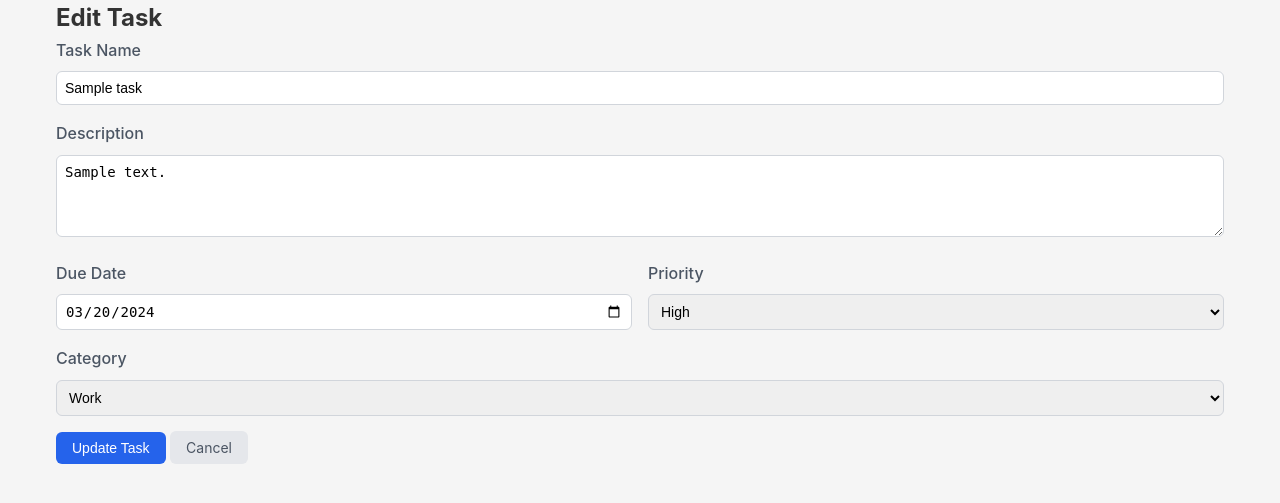
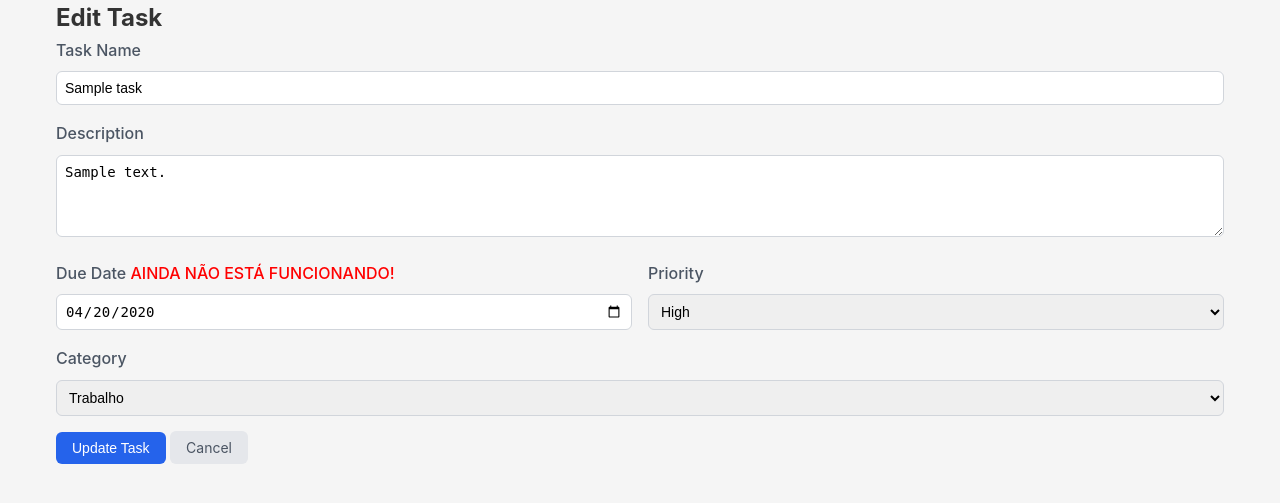
Before and after one commit to JonasSJesus/TodoOnWeb, a PHP site: template view/edit-task.php in a window 1280 px wide. Shown: the part 103-606 px from the top of the page. Run offline with PHP 8.4, Linux system fonts and the light colour scheme; the visitor is signed in with stand-in values (Sample User, id 1); the template is opened without the code that fills it: most values are stand-ins (such as "Sample title", 1, 10 or a date in 2020).

Commit message:
trabalhando no update de tasks & algumas mudanças de estilos

```diff
--- a/public/css/styles.css
+++ b/public/css/styles.css
@@ -214,15 +214,15 @@ nav {
     border-left: 4px solid transparent;
 }
 
-.task-card.priority-high {
+.task-card.priority-3 {
     border-left-color: #dc2626;
 }
 
-.task-card.priority-medium {
+.task-card.priority-2 {
     border-left-color: #f59e0b;
 }
 
-.task-card.priority-low {
+.task-card.priority-1{
     border-left-color: #10b981;
 }
 
--- a/src/Controller/AuthController.php
+++ b/src/Controller/AuthController.php
@@ -117,6 +117,8 @@ class AuthController
 
         if(in_array($path, $admin_router) && !$this->isAdmin()){
             echo "Somente admin pode entrar aqui!";
+            echo "<br>";
+            var_dump ($_SESSION);
             exit;
         }
     }
@@ -129,6 +131,6 @@ class AuthController
 
     public function isAdmin(): bool
     {
-        return isset($_SESSION['is_admin']) and $_SESSION['is_admin'] == 1;
+        return isset($_SESSION['role']) and $_SESSION['role'] === 'admin';
     }
 }
--- a/src/Controller/TaskController.php
+++ b/src/Controller/TaskController.php
@@ -64,14 +64,14 @@ class TaskController
 
     public function updateTask(): void
     {
-        $id = 1;
+        $id = filter_input(INPUT_GET, 'id', FILTER_VALIDATE_INT);
         $taskName = filter_input(INPUT_POST, 'name');
         $description = filter_input(INPUT_POST, 'description');
         $dueDate = filter_input(INPUT_POST, 'due_date');
         $priority = 1;
         $category = 1;
 
-        var_dump ($_POST['description']);
+        var_dump ($id);
     }
 
     public function deleteTask(): void
--- a/src/Repository/UserRepository.php
+++ b/src/Repository/UserRepository.php
@@ -132,7 +132,7 @@ class UserRepository
 
     private function hydrateUser(array $data): User
     {
-        $user = new User($data['name'], $data['email'],  $data['is_admin']);
+        $user = new User($data['name'], $data['email'],  $data['role']);
         $user->setId($data['id']);
         $user->setPassword($data['password']);
 
--- a/view/dashboard.php
+++ b/view/dashboard.php
@@ -22,7 +22,7 @@
             <div class="tasks">
 
                 <?php foreach ($tasks as $task): ?>
-                <div class="task-card priority-low">
+                <div class="task-card priority-<?= $task->priority; ?>">
                     <h3><?= $task->name; ?></h3>
                     <p><?= $task->description; ?></p>
                     <div class="task-meta">
@@ -31,7 +31,7 @@
                     </div>
                     <div class="task-actions">
                         <a href="/edit-task?id=<?= $task->id; ?>" class="btn-secondary">Edit</a>
-                        <button class="btn-danger"><a href="/delete-task?id=<?= $task->id; ?>">Deletar</a></button>
+                        <a class="btn-danger" href="/delete-task?id=<?= $task->id; ?>">Deletar</a>
                     </div>
                 </div>
                 <?php endforeach; ?>
--- a/view/edit-task.php
+++ b/view/edit-task.php
@@ -17,27 +17,30 @@
 
             <div class="form-row">
                 <div class="form-group">
-                    <label for="due_date">Due Date</label>
-                    <input type="date" id="due_date" value="2024-03-20" required>
+                    <label for="due_date">Due Date <span class="todo">AINDA NÃO ESTÁ FUNCIONANDO!</span></label>
+                    <input type="date" id="due_date" value="2020-04-20" required>
                 </div>
 
                 <div class="form-group">
                     <label for="priority">Priority</label>
-                    <select id="priority" required>
-                        <option value="low">Low</option>
-                        <option value="medium">Medium</option>
-                        <option value="high" selected>High</option>
+                    <select id="priority" name="priority" required>
+                        <option value="1">Low</option>
+                        <option value="2">Medium</option>
+                        <option value="3" selected>High</option>
                     </select>
                 </div>
             </div>
 
             <div class="form-group">
                 <label for="category">Category</label>
-                <select id="category" required>
-                    <option value="work" selected>Work</option>
-                    <option value="personal">Personal</option>
-                    <option value="shopping">Shopping</option>
-                    <option value="other">Other</option>
+                <select id="category" name="category" required>
+                    <option value="Trabalho">Trabalho</option>
+                    <option value="Pessoal">Pessoal</option>
+                    <option value="Estudo">Estudo</option>
+                    <option value="Lazer">Lazer</option>
+                    <option value="Casa">Casa</option>
+                    <option value="Saude">Saude</option>
+                    <option value="Outros">Outros</option>
                 </select>
             </div>
 
```
Also changed, not shown: src/Repository/TaskRepository.php (+9 -2 lines), db.sqlite, 1 other file.
